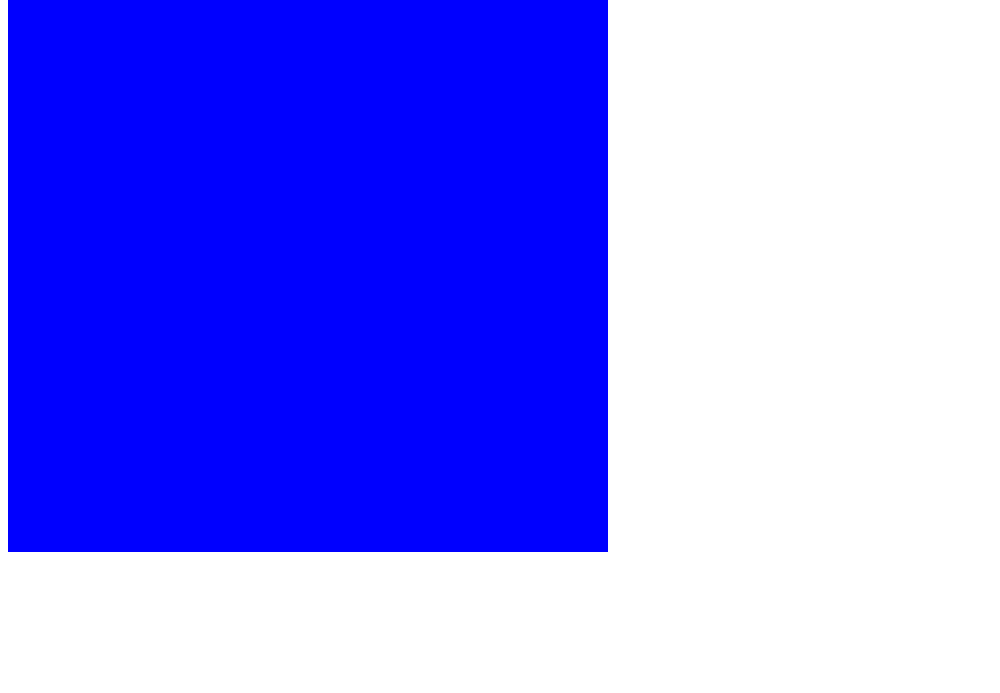
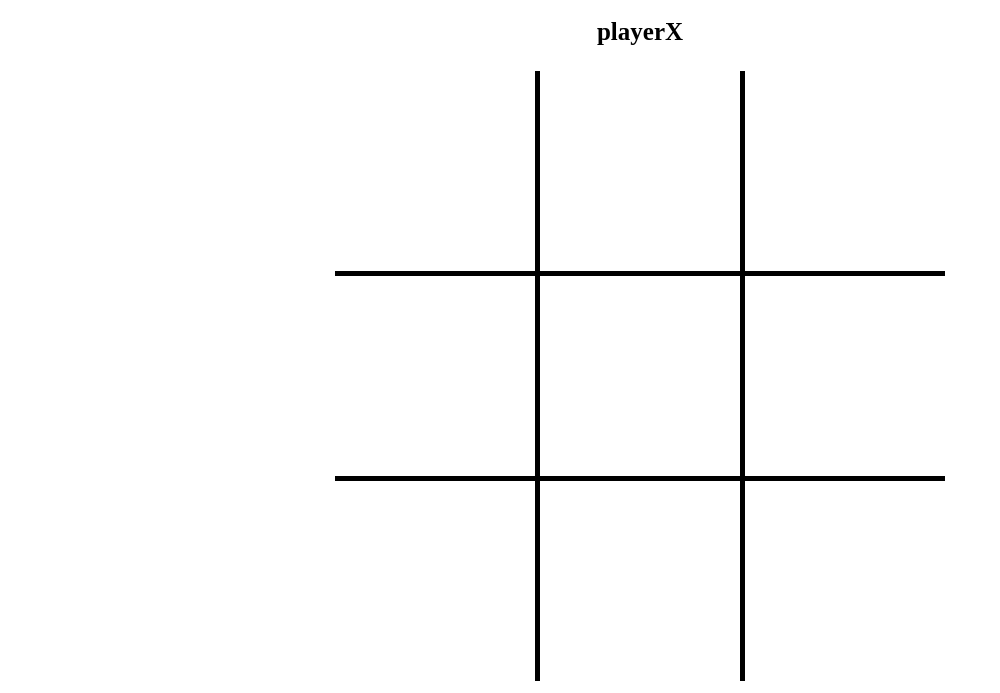
Before and after one commit to JHenrysson/TicTacToe, a plain HTML site: page index.html in a window 1280 px wide. Shown: the part 107-800 px from the top of the page, without its empty margins (0-1000 px from the left). Drawn offline with Linux system fonts and the light colour scheme.

Commit message:
stylings

```diff
--- a/app.js
+++ b/app.js
@@ -3,8 +3,7 @@ document.addEventListener('DOMContentLoaded', () => {
     const squares = document.querySelectorAll('.grid div')
     const playerDisplay= document.querySelector('#player')
 
-// player assignment
-    let currentPlayer ='PlayerX'
+    let currentPlayer ='playerX'
 
 //event listener to each square in the grid
 squares.forEach(squares => {
--- a/index.html
+++ b/index.html
@@ -7,6 +7,7 @@
     <title>Tic Tac Toe</title>
 </head>
 <body>
+<h1> Tic Tac Toe </h1>
 <h3 id='player'>playerX</h3>
 
 <div class="grid">
--- a/style.css
+++ b/style.css
@@ -1,17 +1,32 @@
 .grid{
-    width: 600px;
-    height: 600px;
+    background-color: black;
+
     display: flex;
     flex-wrap: wrap;
+    justify-content: space-between;
+    height: 610px;
+    margin:auto;
+    width: 610px;
+
 }
 .grid div{
+    background-color: white;
+    height: 200px;
+    margin-bottom: 5px;
     width: 200px;
-    height: 200px;
-    background-color: blue;
+
 }
 .playerX{
-
+background-image: url("x.png");
 }
 .playerO{
+background-image: url("o.png");
+}
 
+h1,h3{
+    font-size: 50px;
+    text-align: center;
 }
+h3{
+    font-size: 25px;
+}
```
